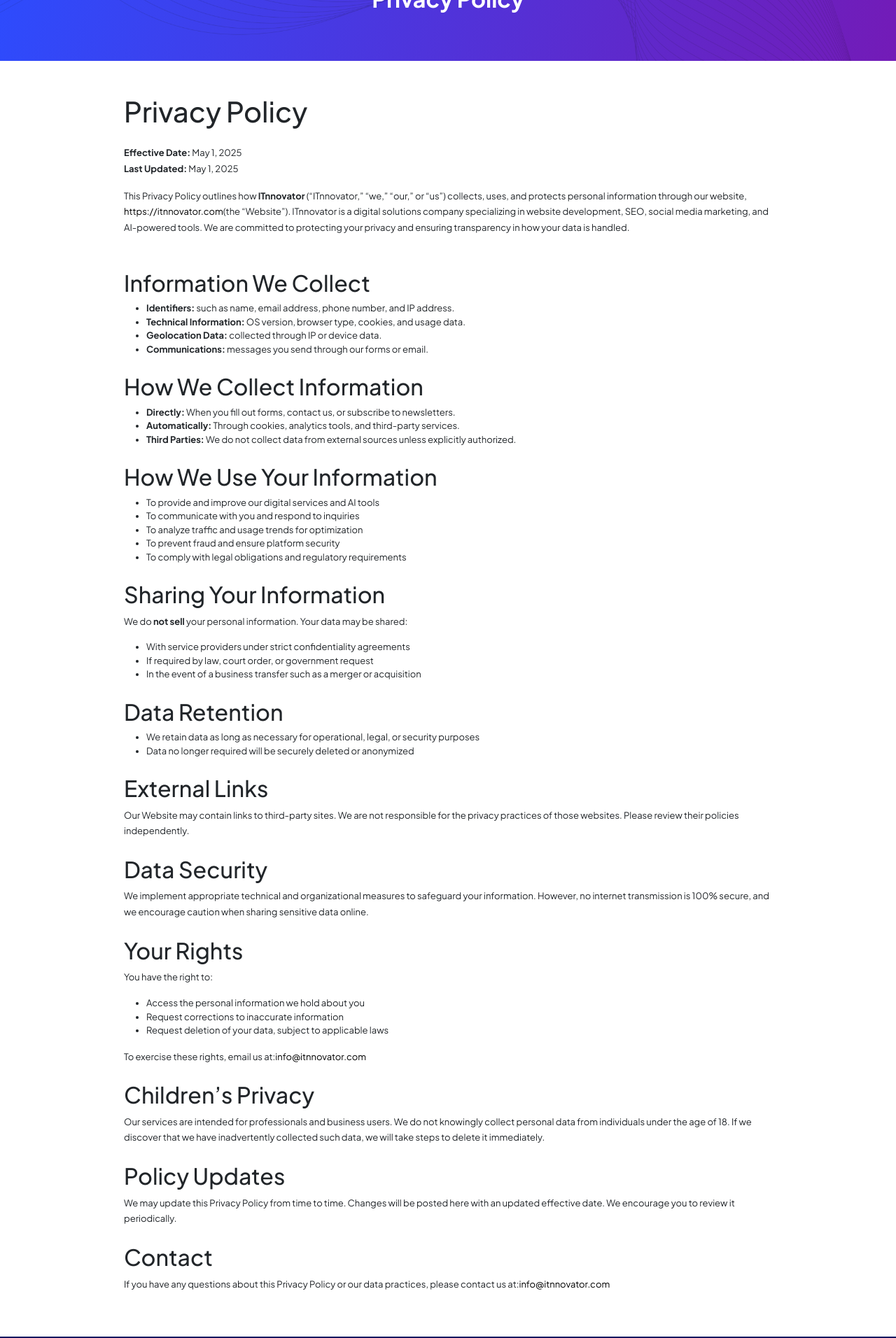
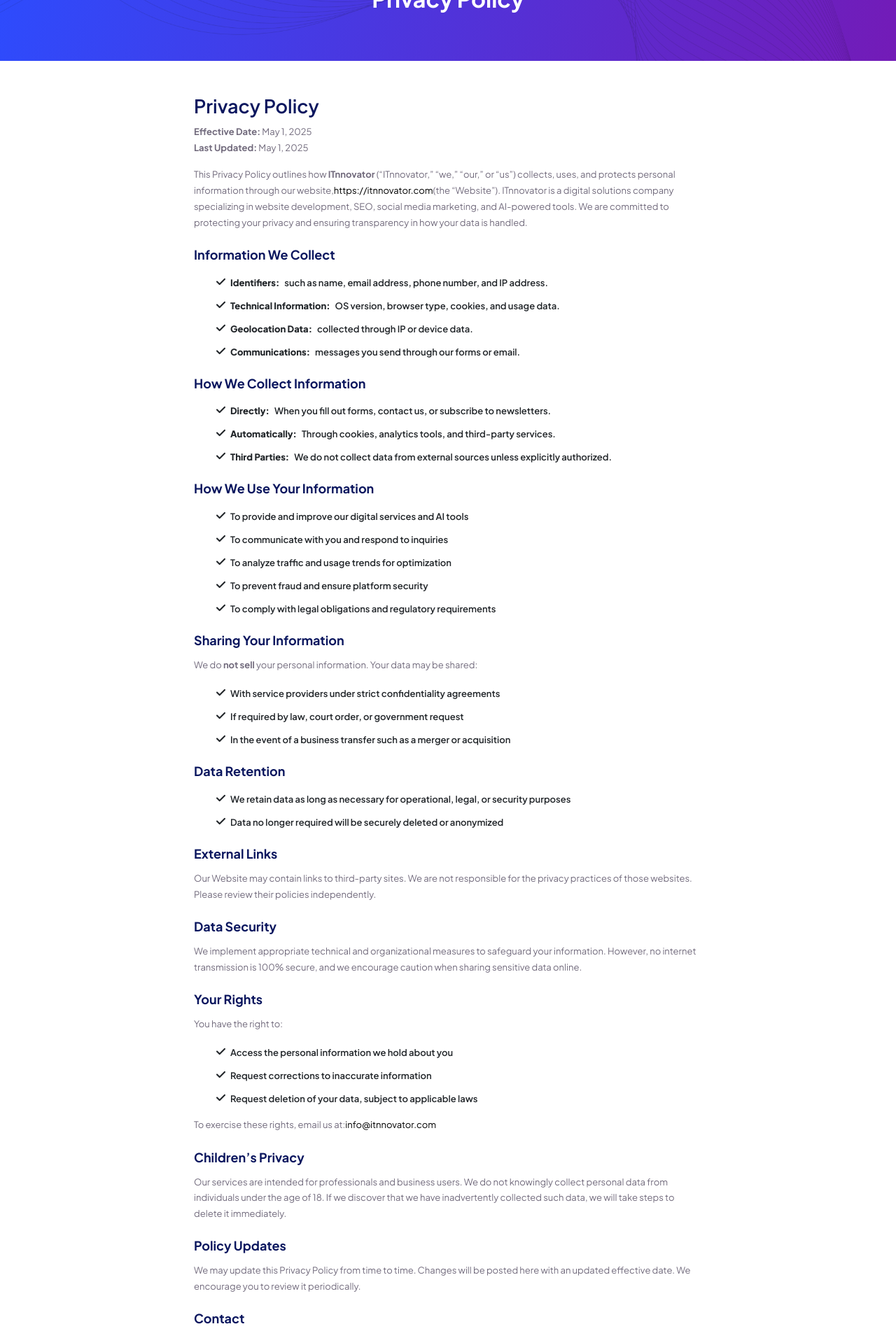
Before and after one commit to ITnnovator/ITnnovator.com, a Next.js app: page /privacypolicy in a window 1280 px wide. Shown: the part 180-2092 px from the top of the page at 70% size. Built offline with nearby package versions, Linux system fonts and the light colour scheme.

Commit message:
Update PrivacyPolicy.jsx

```diff
--- a/components/PrivacyPolicy/PrivacyPolicy.jsx
+++ b/components/PrivacyPolicy/PrivacyPolicy.jsx
@@ -5,21 +5,21 @@
     <>
       <div className="container my-5">
         <div className="row justify-content-center">
-          <div className="col-lg-10 privacy-policy-txt">
-            <h1 className="mb-4">Privacy Policy</h1>
-            <p>
+          <div className="col-lg-10 privacy-policy-txt ul-service-details-txt">
+            <h1 className="ul-service-details-title">Privacy Policy</h1>
+            <p className="ul-service-details-descr" >
               <strong>Effective Date:</strong> May 1, 2025
               <br />
               <strong>Last Updated:</strong> May 1, 2025
             </p>
 
-            <p>
+            <p className="ul-service-details-descr" >
               This Privacy Policy outlines how <strong>ITnnovator</strong> (“ITnnovator,” “we,” “our,” or “us”) collects, uses, and protects personal information through our website,
               <Link href="https://itnnovator.com" target="_blank"> https://itnnovator.com </Link>
               (the “Website”). ITnnovator is a digital solutions company specializing in website development, SEO, social media marketing, and AI-powered tools. We are committed to protecting your privacy and ensuring transparency in how your data is handled.
             </p>
 
-            <h2 className="mt-5">Information We Collect</h2>
+            <h3 className="ul-service-details-inner-title">Information We Collect</h3>
             <ul>
               <li><strong>Identifiers:</strong> such as name, email address, phone number, and IP address.</li>
               <li><strong>Technical Information:</strong> OS version, browser type, cookies, and usage data.</li>
@@ -27,14 +27,14 @@
               <li><strong>Communications:</strong> messages you send through our forms or email.</li>
             </ul>
 
-            <h2 className="mt-4">How We Collect Information</h2>
+            <h3 className="ul-service-details-inner-title" >How We Collect Information</h3>
             <ul>
               <li><strong>Directly:</strong> When you fill out forms, contact us, or subscribe to newsletters.</li>
               <li><strong>Automatically:</strong> Through cookies, analytics tools, and third-party services.</li>
               <li><strong>Third Parties:</strong> We do not collect data from external sources unless explicitly authorized.</li>
             </ul>
 
-            <h2 className="mt-4">How We Use Your Information</h2>
+            <h3 className="ul-service-details-inner-title" >How We Use Your Information</h3>
             <ul>
               <li>To provide and improve our digital services and AI tools</li>
               <li>To communicate with you and respond to inquiries</li>
@@ -43,8 +43,8 @@
               <li>To comply with legal obligations and regulatory requirements</li>
             </ul>
 
-            <h2 className="mt-4">Sharing Your Information</h2>
-            <p>
+            <h3 className="ul-service-details-inner-title" >Sharing Your Information</h3>
+            <p className="ul-service-details-descr" >
               We do <strong>not sell</strong> your personal information. Your data may be shared:
             </p>
             <ul>
@@ -53,44 +53,44 @@
               <li>In the event of a business transfer such as a merger or acquisition</li>
             </ul>
 
-            <h2 className="mt-4">Data Retention</h2>
+            <h3 className="ul-service-details-inner-title" >Data Retention</h3>
             <ul>
               <li>We retain data as long as necessary for operational, legal, or security purposes</li>
               <li>Data no longer required will be securely deleted or anonymized</li>
             </ul>
 
-            <h2 className="mt-4">External Links</h2>
-            <p>
+            <h3 className="ul-service-details-inner-title" >External Links</h3>
+            <p className="ul-service-details-descr" >
               Our Website may contain links to third-party sites. We are not responsible for the privacy practices of those websites. Please review their policies independently.
             </p>
 
-            <h2 className="mt-4">Data Security</h2>
-            <p>
+            <h3 className="ul-service-details-inner-title" >Data Security</h3>
+            <p className="ul-service-details-descr" >
               We implement appropriate technical and organizational measures to safeguard your information. However, no internet transmission is 100% secure, and we encourage caution when sharing sensitive data online.
             </p>
 
-            <h2 className="mt-4">Your Rights</h2>
-            <p>You have the right to:</p>
+            <h3 className="ul-service-details-inner-title" >Your Rights</h3>
+            <p className="ul-service-details-descr" >You have the right to:</p>
             <ul>
               <li>Access the personal information we hold about you</li>
               <li>Request corrections to inaccurate information</li>
               <li>Request deletion of your data, subject to applicable laws</li>
             </ul>
-            <p>
+            <p className="ul-service-details-descr" >
               To exercise these rights, email us at:
               <Link href="mailto:info@itnnovator.com"> info@itnnovator.com </Link>
             </p>
 
-            <h2 className="mt-4">Children’s Privacy</h2>
-            <p>
+            <h3 className="ul-service-details-inner-title" >Children’s Privacy</h3>
+            <p className="ul-service-details-descr" >
               Our services are intended for professionals and business users. We do not knowingly collect personal data from individuals under the age of 18. If we discover that we have inadvertently collected such data, we will take steps to delete it immediately.</p>
-            <h2 className="mt-4">Policy Updates</h2>
-            <p>
+            <h3 className="ul-service-details-inner-title" >Policy Updates</h3>
+            <p className="ul-service-details-descr" >
               We may update this Privacy Policy from time to time. Changes will be posted here with an updated effective date. We encourage you to review it periodically.
             </p>
 
-            <h2 className="mt-4">Contact</h2>
-            <p>
+            <h3 className="ul-service-details-inner-title" >Contact</h3>
+            <p className="ul-service-details-descr" >
               If you have any questions about this Privacy Policy or our data practices, please contact us at:
               <Link href="mailto:info@itnnovator.com"> info@itnnovator.com </Link>
             </p>
```
